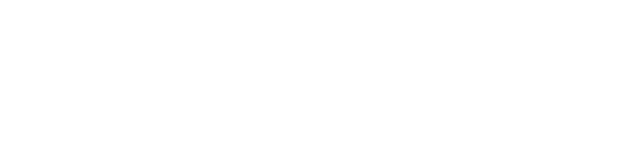
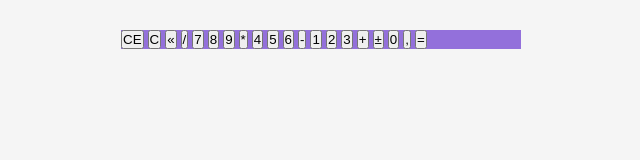
Before and after one commit to Felipemorai/Calculadora, a plain HTML site: page index.html in a window 1280 px wide. Shown: the whole page, without its empty margins (319-959 px from the left). Drawn offline with Linux system fonts and the light colour scheme.

Commit message:
committed

```diff
--- a/index.html
+++ b/index.html
@@ -4,9 +4,34 @@
     <meta charset="UTF-8">
     <meta http-equiv="X-UA-Compatible" content="IE=edge">
     <meta name="viewport" content="width=device-width, initial-scale=1.0">
+    <link rel="stylesheet" href="style.css">
     <title>Calculadora</title>
 </head>
 <body>
-
+    <div class="calculator">
+        <div class="display"></div>
+        <div class="calculator-buttons">
+            <button>CE</button>
+            <button>C</button>
+            <button>«</button>
+            <button>/</button>
+            <button>7</button>
+            <button>8</button>
+            <button>9</button>
+            <button>*</button>
+            <button>4</button>
+            <button>5</button>
+            <button>6</button>
+            <button>-</button>
+            <button>1</button>
+            <button>2</button>
+            <button>3</button>
+            <button>+</button>
+            <button>±</button>
+            <button>0</button>
+            <button>,</button>
+            <button>=</button>
+        </div>
+    </div>
 </body>
 </html>
--- a/style.css
+++ b/style.css
@@ -0,0 +1,17 @@
+* {
+    margin: 0;
+    padding: 0;
+    box-sizing: border-box;
+}
+body {
+    background-color: whitesmoke;
+    padding: 30px 0;
+}
+.calculator {
+    width: 400px;
+    margin: 0 auto;
+    background-color: mediumpurple;
+}
+.calculator-buttons {
+
+}
```
